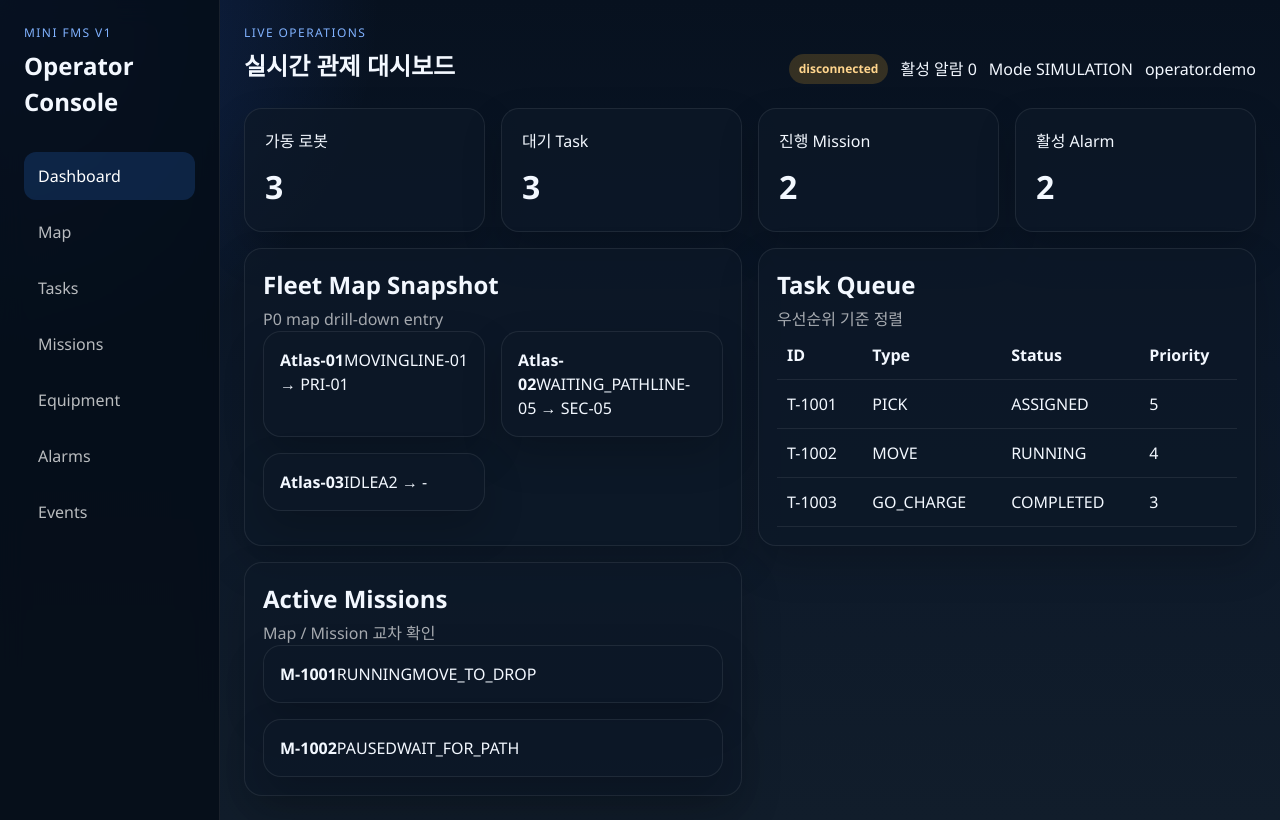
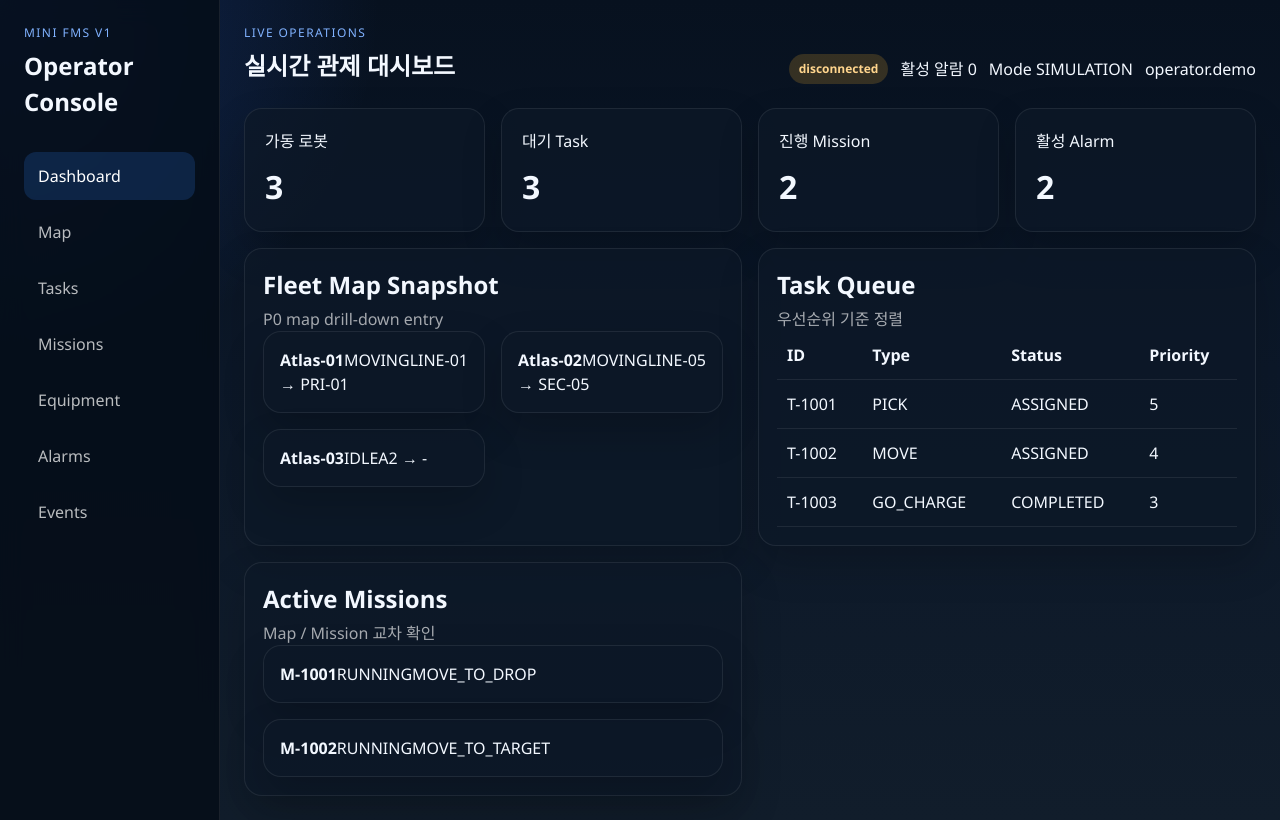
Before and after one commit to jangjaeH/fms_front, a React (Vite) app: page / in a window 1280 px wide. Built offline with nearby package versions, Linux system fonts and the light colour scheme; no server answers.

Commit message:
Show seeded robot moving in fallback data

```diff
--- a/src/mocks/fallbackData.ts
+++ b/src/mocks/fallbackData.ts
@@ -73,7 +73,7 @@ export const robotsFallback: Robot[] = [
   {
     id: "R-02",
     name: "Atlas-02",
-    state: "WAITING_PATH",
+    state: "MOVING",
     battery: 64,
     currentCell: "LINE-05",
     targetCell: "SEC-05",
@@ -124,7 +124,7 @@ export const tasksFallback: Task[] = [
     id: "T-1002",
     type: "MOVE",
     priority: 4,
-    status: "RUNNING",
+    status: "ASSIGNED",
     source: "INV-05",
     target: "SEC-05",
     missionId: "M-1002",
@@ -155,23 +155,24 @@ export const missionsFallback: Mission[] = [
     id: "M-1002",
     robotId: "R-02",
     taskId: "T-1002",
-    state: "PAUSED",
-    currentStep: "WAIT_FOR_PATH",
+    state: "RUNNING",
+    currentStep: "MOVE_TO_TARGET",
     progress: 45,
-    needsManualOverride: true
+    needsManualOverride: false
   }
 ];
 
 export const alarmsFallback: Alarm[] = [
   {
     id: "A-1001",
-    severity: "CRITICAL",
-    title: "Robot wait timeout",
+    severity: "MINOR",
+    title: "Traffic route replanned",
     source: "traffic-controller",
-    status: "OPEN",
+    status: "ACKED",
     missionId: "M-1002",
     robotId: "R-02",
-    createdAt: "2026-04-29T08:25:00.000Z"
+    createdAt: "2026-04-29T08:25:00.000Z",
+    acknowledgedBy: "system"
   },
   {
     id: "A-1003",
```
